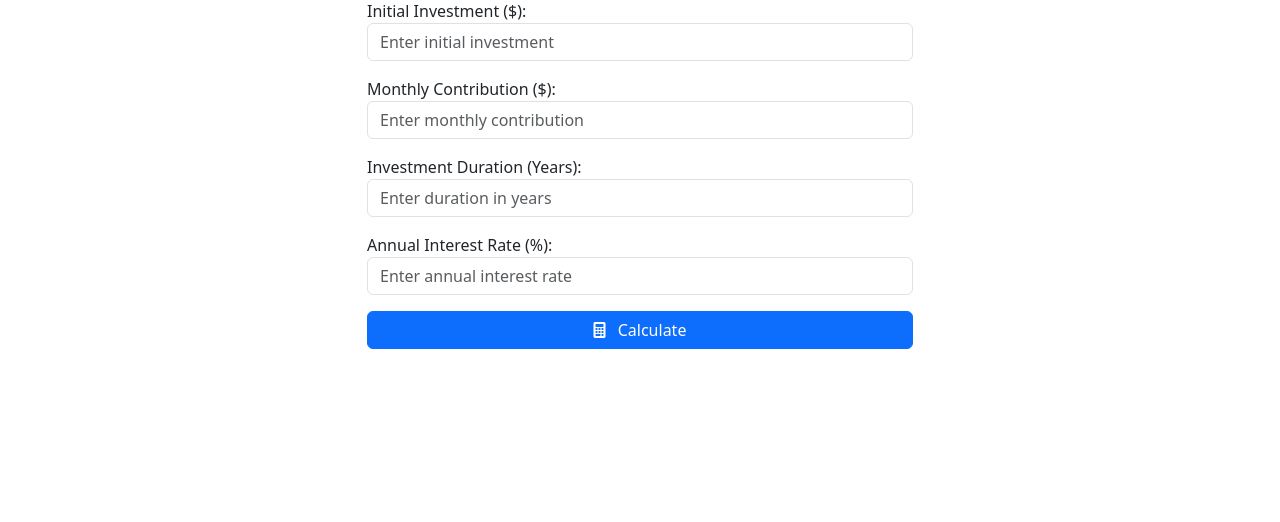
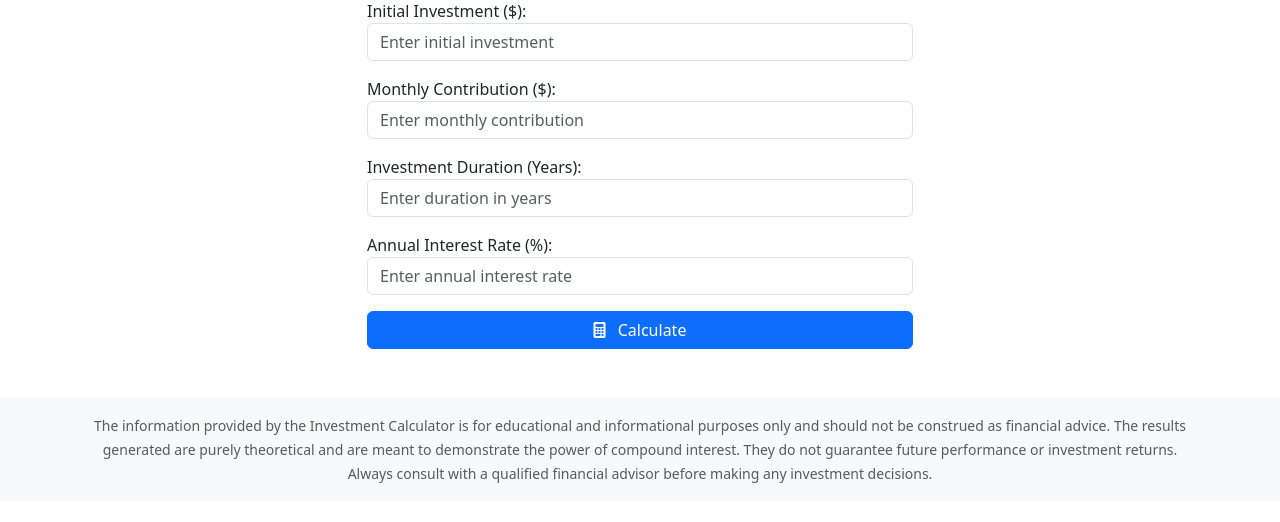
Before and after one commit to namnmai/compound_interest_visualizer, a Django app: page / in a window 1280 px wide. Shown: the part 193-715 px from the top of the page. Run offline with Django 5.2, Linux system fonts and the light colour scheme.

Commit message:
Styling changes

```diff
--- a/investment_calculator/templates/base.html
+++ b/investment_calculator/templates/base.html
@@ -45,6 +45,15 @@
         {% endblock %}
     </div>
 
+    <!-- Footer -->
+    <footer class="bg-light text-center text-muted py-3">
+        <div class="container">
+            <small>
+                The information provided by the Investment Calculator is for educational and informational purposes only and should not be construed as financial advice. The results generated are purely theoretical and are meant to demonstrate the power of compound interest. They do not guarantee future performance or investment returns. Always consult with a qualified financial advisor before making any investment decisions.
+            </small>
+        </div>
+    </footer>
+
     <!-- Bootstrap 5 JS Bundle via CDN (includes Popper.js) -->
     <script src="https://cdn.jsdelivr.net/npm/bootstrap@5.3.0/dist/js/bootstrap.bundle.min.js"></script>
     <!-- Custom JS -->
```
